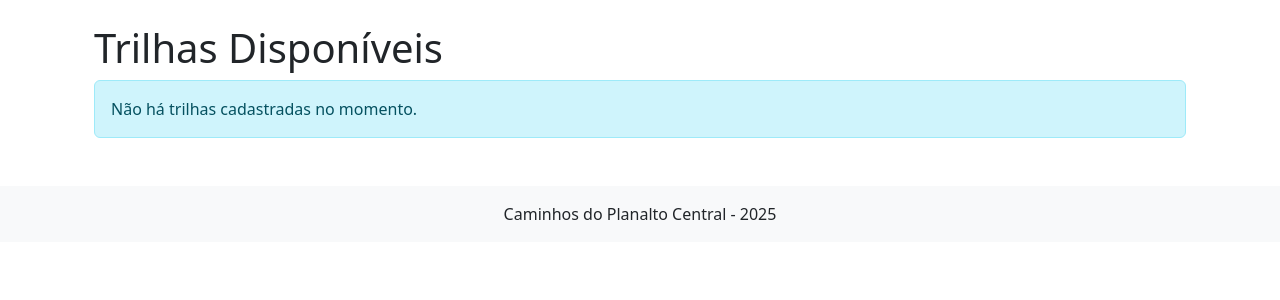
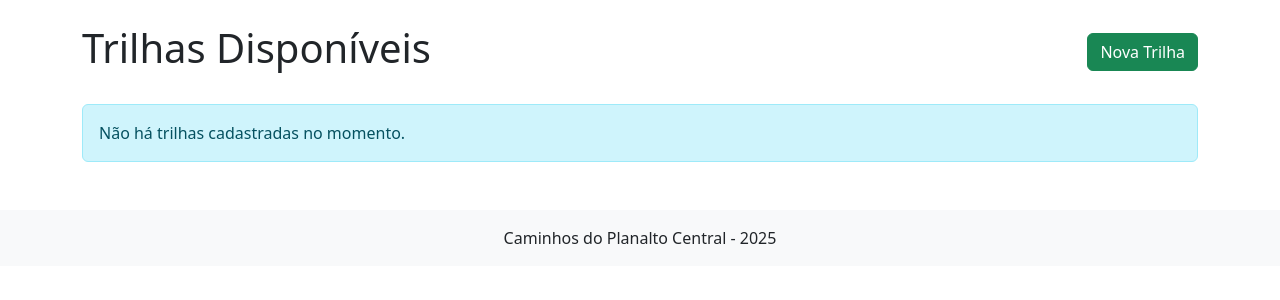
Before and after one commit to Silviolpires/Caminhos-PC, a Django app: page /trilhas/ in a window 1280 px wide. Shown: the part 56-356 px from the top of the page. Run offline with Django 5.2, Linux system fonts and the light colour scheme; data that the repository does not hold is empty; parts of the project's set-up code (start-up, migrations or seed data) failed here and were passed over.

Commit message:
Implementação do CRUD completo de Trilhas

```diff
--- a/trilhas_view/templates/trilhas_view/detalhe_trilha.html
+++ b/trilhas_view/templates/trilhas_view/detalhe_trilha.html
@@ -43,6 +43,12 @@
                         </ul>
                     </div>
                 </div>
+
+                                    <!-- Adicione antes do fechamento do card-header em detalhe_trilha.html -->
+                    <div class="float-end">
+                        <a href="{% url 'trilhas_view:editar_trilha' trilha.id %}" class="btn btn-sm btn-warning">Editar</a>
+                        <a href="{% url 'trilhas_view:excluir_trilha' trilha.id %}" class="btn btn-sm btn-danger">Excluir</a>
+                    </div>
             </div>
         </div>
         <div class="card-footer text-muted">
--- a/trilhas_view/templates/trilhas_view/lista_trilhas.html
+++ b/trilhas_view/templates/trilhas_view/lista_trilhas.html
@@ -3,8 +3,11 @@
 {% block title %}Trilhas Disponíveis{% endblock %}
 
 {% block content %}
-<div class="container mt-4">
+<!-- Adicione no início do bloco content em lista_trilhas.html -->
+<div class="d-flex justify-content-between align-items-center mb-4">
     <h1>Trilhas Disponíveis</h1>
+    <a href="{% url 'trilhas_view:criar_trilha' %}" class="btn btn-success">Nova Trilha</a>
+</div>
 
     {% if trilhas %}
         <div class="row">
--- a/trilhas_view/urls.py
+++ b/trilhas_view/urls.py
@@ -6,4 +6,7 @@ app_name = 'trilhas_view'
 urlpatterns = [
     path('', views.lista_trilhas, name='lista_trilhas'),
     path('<int:trilha_id>/', views.detalhe_trilha, name='detalhe_trilha'),
+    path('criar/', views.criar_trilha, name='criar_trilha'),
+    path('<int:trilha_id>/editar/', views.editar_trilha, name='editar_trilha'),
+    path('<int:trilha_id>/excluir/', views.excluir_trilha, name='excluir_trilha'),
 ]
--- a/trilhas_view/views.py
+++ b/trilhas_view/views.py
@@ -1,5 +1,8 @@
-from django.shortcuts import render, get_object_or_404
+from django.shortcuts import render, get_object_or_404, redirect
+from django.urls import reverse_lazy
+from django.contrib import messages
 from .models import Trilha
+from .forms import TrilhaForm
 
 def lista_trilhas(request):
     trilhas = Trilha.objects.all()
@@ -8,3 +11,47 @@ def lista_trilhas(request):
 def detalhe_trilha(request, trilha_id):
     trilha = get_object_or_404(Trilha, pk=trilha_id)
     return render(request, 'trilhas_view/detalhe_trilha.html', {'trilha': trilha})
+
+def criar_trilha(request):
+    if request.method == 'POST':
+        form = TrilhaForm(request.POST)
+        if form.is_valid():
+            form.save()
+            messages.success(request, 'Trilha criada com sucesso!')
+            return redirect('trilhas_view:lista_trilhas')
+    else:
+        form = TrilhaForm()
+
+    return render(request, 'trilhas_view/form_trilha.html', {
+        'form': form,
+        'titulo': 'Nova Trilha',
+        'botao': 'Criar'
+    })
+
+def editar_trilha(request, trilha_id):
+    trilha = get_object_or_404(Trilha, pk=trilha_id)
+
+    if request.method == 'POST':
+        form = TrilhaForm(request.POST, instance=trilha)
+        if form.is_valid():
+            form.save()
+            messages.success(request, 'Trilha atualizada com sucesso!')
+            return redirect('trilhas_view:detalhe_trilha', trilha_id=trilha.id)
+    else:
+        form = TrilhaForm(instance=trilha)
+
+    return render(request, 'trilhas_view/form_trilha.html', {
+        'form': form,
+        'titulo': f'Editar Trilha: {trilha.nome}',
+        'botao': 'Atualizar'
+    })
+
+def excluir_trilha(request, trilha_id):
+    trilha = get_object_or_404(Trilha, pk=trilha_id)
+
+    if request.method == 'POST':
+        trilha.delete()
+        messages.success(request, 'Trilha excluída com sucesso!')
+        return redirect('trilhas_view:lista_trilhas')
+
+    return render(request, 'trilhas_view/confirmar_exclusao.html', {'trilha': trilha})
```
Also changed, not shown: trilhas_view/forms.py (added, +12 -0 lines), trilhas_view/templates/trilhas_view/confirmar_exclusão.html (added, +23 -0 lines), trilhas_view/templates/trilhas_view/form_trilha.html (added, +43 -0 lines).
